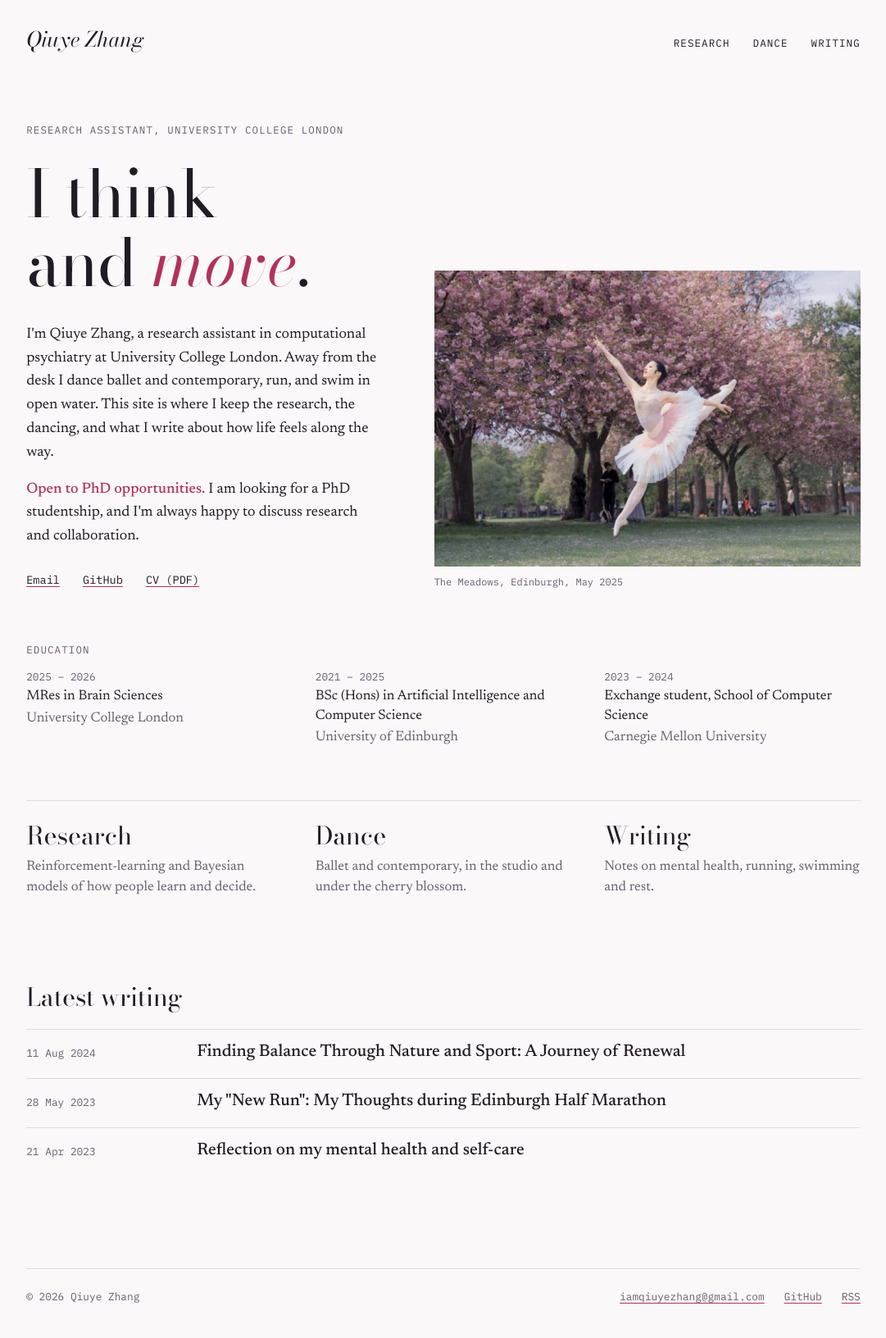
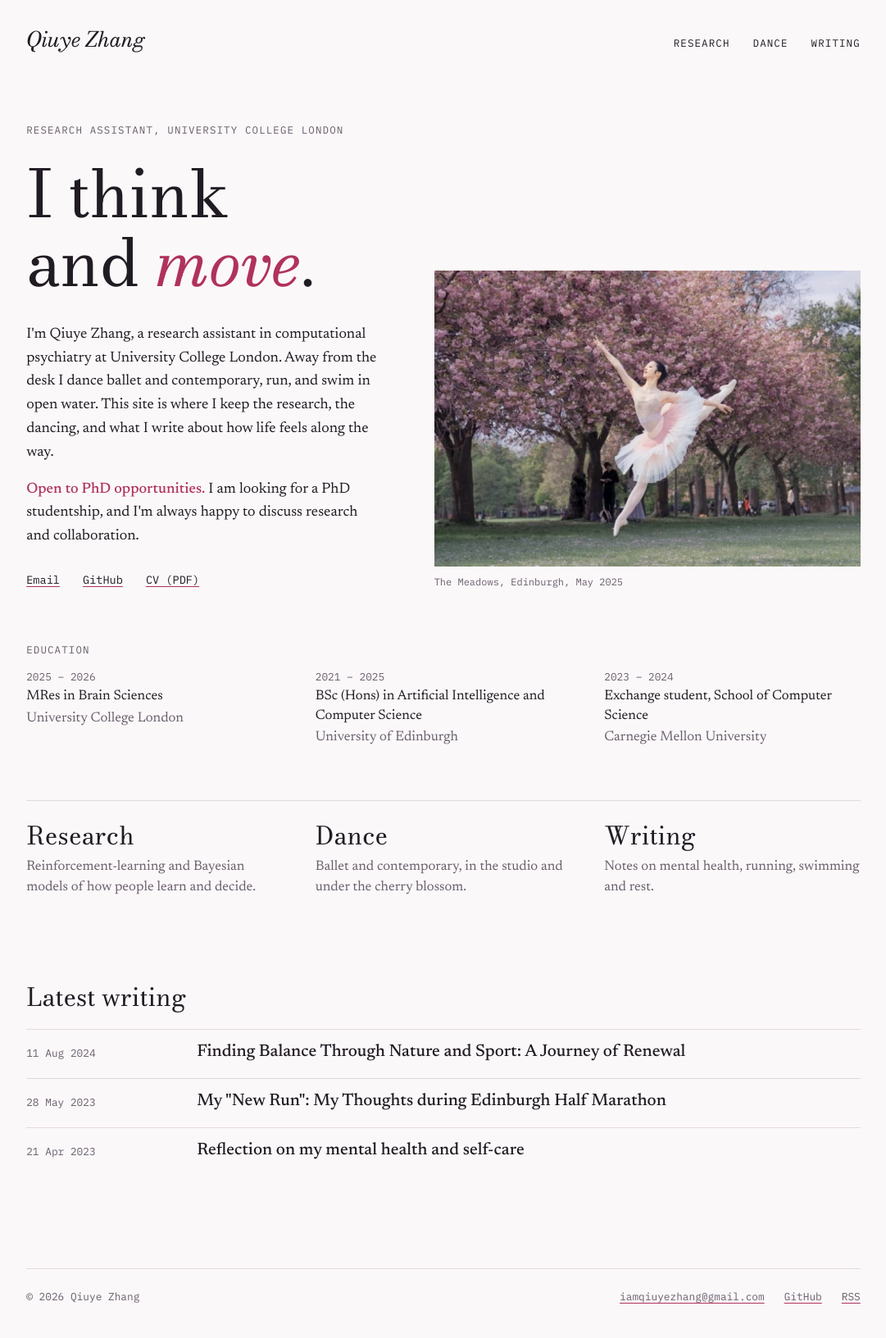
Before and after one commit to imQiuyeZhang/imQiuyeZhang.github.io, a Jekyll site: the page built from index.html, in a window 1280 px wide. Shown: the whole page at 82% size, without its empty margins (99-1180 px from the left). Built offline with Jekyll 4.4.1, drawn with Linux system fonts in a browser that asks for light colours.

Commit message:
Thicken heading strokes by screen sharpness; reword current-work note
Headings in the display face now use a lower optical size, so thin
strokes such as the bar of a "t" stay visible, with the sturdiest cut
on standard-resolution screens.

Co-Authored-By: Claude Fable 5.2 <noreply@anthropic.com>

```diff
--- a/assets/css/main.css
+++ b/assets/css/main.css
@@ -24,6 +24,17 @@
 
   --rail: 11rem;
   --gap: 2rem;
+
+  /* The display face has hairline strokes (the bar of a "t") that fade at
+     large sizes. A lower optical size thickens them. Sharp screens get a
+     finer cut; standard-resolution screens get the sturdiest one. */
+  --display-opsz: 11;
+}
+
+@media (max-resolution: 1.5dppx), (-webkit-max-device-pixel-ratio: 1.5) {
+  :root {
+    --display-opsz: 6;
+  }
 }
 
 @media (prefers-color-scheme: dark) {
@@ -86,6 +97,16 @@ h1,
 h2,
 h3 {
   text-wrap: balance;
+}
+
+.site-name,
+.page-title,
+.section-title,
+.hero h1,
+.door h2,
+.post h1,
+.prose h2 {
+  font-variation-settings: "opsz" var(--display-opsz);
 }
 
 .wrap {
```
Also changed, not shown: _data/research.yml (+4 -4 lines).
